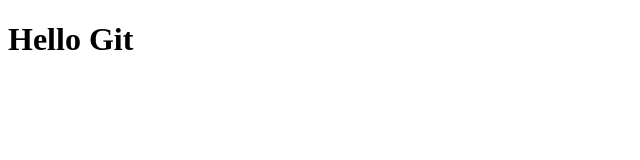
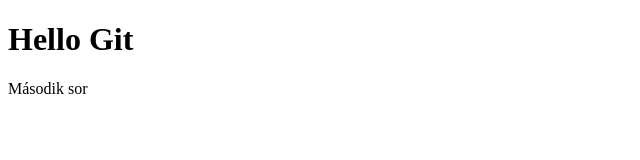
Before and after one commit to Skoda130rs/git-practice2, a plain HTML site: page index.html in a window 1280 px wide. Shown: the whole page, without its empty margins (0-640 px from the left). Drawn offline with Linux system fonts and the light colour scheme.

Commit message:
First p finished

```diff
--- a/index.html
+++ b/index.html
@@ -8,5 +8,6 @@
 </head>
 <body>
     <h1>Hello Git</h1>
+    <p>Második sor</p>
 </body>
 </html>
```
